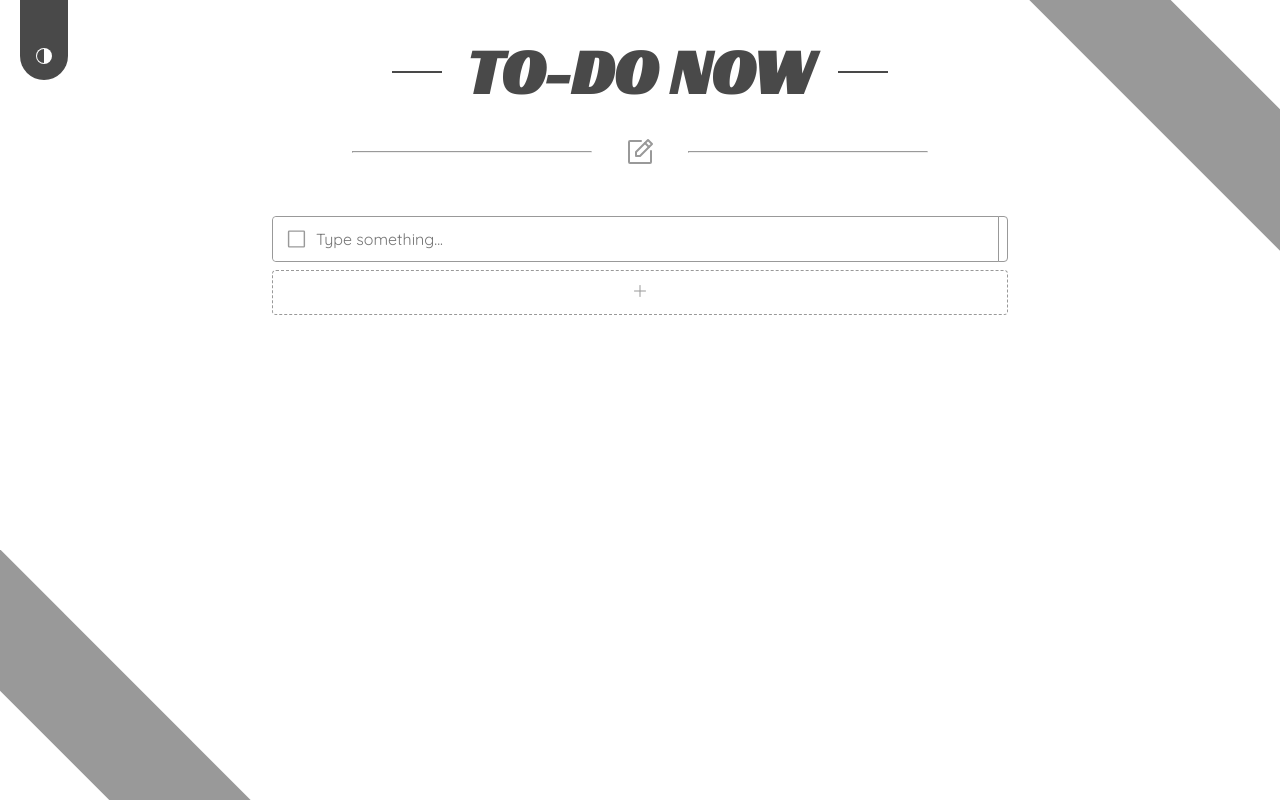
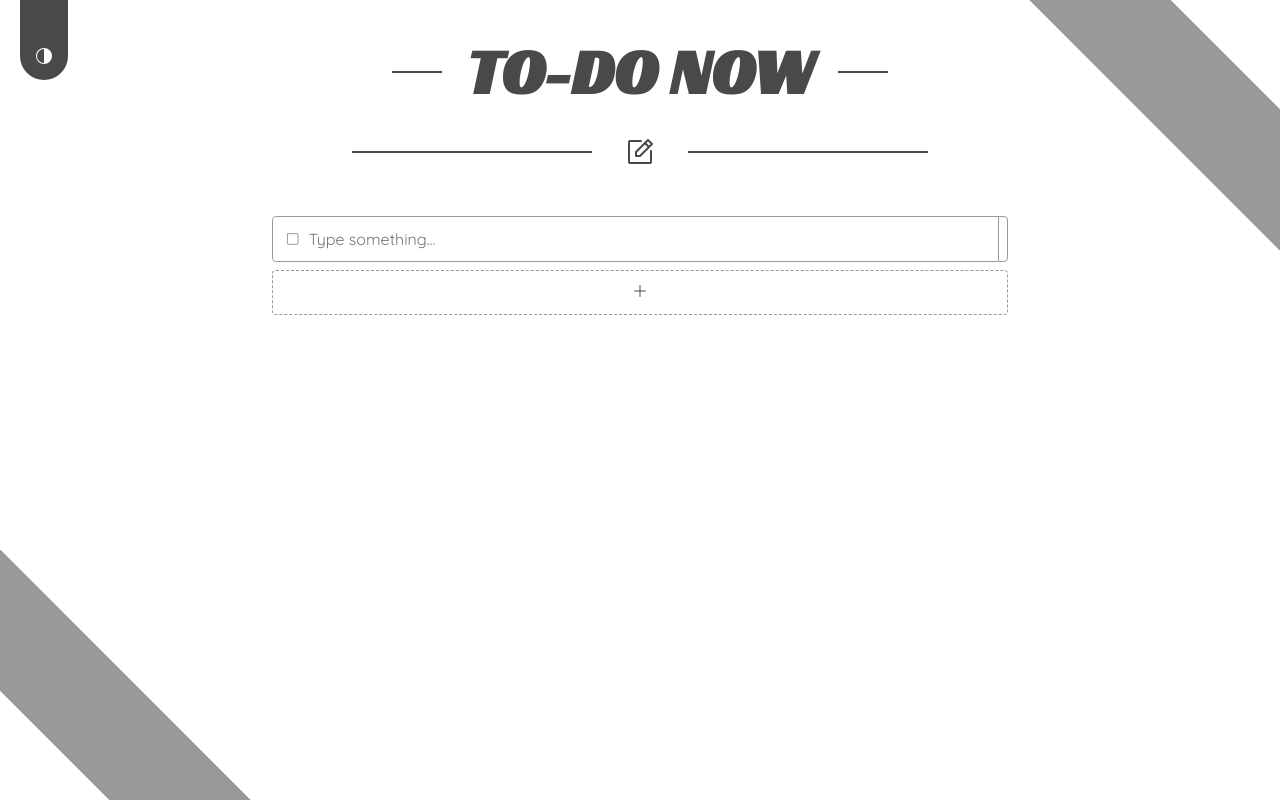
Before and after one commit to victormedeiros1/to-do-now, a React (Vite) app: page / in a window 1280 px wide. Both pictures are taken after a click on the button 640 px from the left and 238 px from the top of the page. Built offline with nearby package versions, Linux system fonts and the light colour scheme.

Commit message:
fix: icons with color classes

```diff
--- a/src/components/CreateTodo/index.jsx
+++ b/src/components/CreateTodo/index.jsx
@@ -8,7 +8,7 @@ const CreateTodo = () => {
 
   return (
     <ButtonCreateTodo onClick={() => dispatch(addTodo())}>
-      <Plus size={16} color="#999" />
+      <Plus className="plus-icon-color" size={16} />
     </ButtonCreateTodo>
   );
 };
--- a/src/components/CreateTodo/styles.jsx
+++ b/src/components/CreateTodo/styles.jsx
@@ -10,4 +10,8 @@ export const ButtonCreateTodo = styled('button', {
   '&:hover': {
     backgroundColor: 'rgba(0,0,0,0.03)',
   },
+
+  '.plus-icon-color': {
+    color: '$gray',
+  },
 });
--- a/src/components/Divider/index.jsx
+++ b/src/components/Divider/index.jsx
@@ -5,7 +5,7 @@ const Divider = () => {
   return (
     <DividerStyles>
       <Line />
-      <NotePencil size={32} color="#999" />
+      <NotePencil className="note-pencil-icon-color" size={32} />
       <Line />
     </DividerStyles>
   );
--- a/src/components/Divider/styles.jsx
+++ b/src/components/Divider/styles.jsx
@@ -7,8 +7,14 @@ export const DividerStyles = styled('div', {
   alignItems: 'center',
   gap: 32,
   margin: '$8 0',
+
+  '.note-pencil-icon-color': {
+    color: '$gray',
+  },
 });
 
 export const Line = styled('hr', {
   width: 'calc(100% - 70%)',
+  border: '1px solid $gray',
+  backgroundColor: '$gray',
 });
--- a/src/components/Todo/index.jsx
+++ b/src/components/Todo/index.jsx
@@ -1,4 +1,4 @@
-import { TodoStyles, Inputs, Checkbox, TextField, Delete, Bar, Label } from './styles';
+import { TodoStyles, Inputs, TextField, Delete, Bar } from './styles';
 import { useDispatch } from 'react-redux';
 import { useState } from 'react';
 import { deleteTodo, updateTodo } from '../../store/actions/todos';
@@ -26,13 +26,17 @@ const Todo = ({ id }) => {
     <TodoStyles>
       <Bar />
       <Delete onClick={handleDelete}>
-        <Trash size={20} color="#222" />
+        <Trash className="trash-icon-color" size={20} />
       </Delete>
       <Inputs>
         {isChecked ? (
-          <CheckSquare onClick={(e) => handleCheckbox(e)} size={24} color="#999" />
+          <CheckSquare
+            className="check-icon-color"
+            onClick={(e) => handleCheckbox(e)}
+            size={24}
+          />
         ) : (
-          <Square onClick={(e) => handleCheckbox(e)} size={24} color="#999" />
+          <Square className="check-icon-color" onClick={(e) => handleCheckbox(e)} />
         )}
 
         <TextField
--- a/src/components/Todo/styles.jsx
+++ b/src/components/Todo/styles.jsx
@@ -19,6 +19,10 @@ export const TodoStyles = styled('div', {
     outline: 0,
     boxShadow: '$todoShadow',
   },
+
+  '.trash-icon-color': {
+    color: '$light',
+  },
 });
 
 export const Inputs = styled('div', {
@@ -35,6 +39,10 @@ export const Inputs = styled('div', {
   svg: {
     cursor: 'pointer',
   },
+
+  '.check-icon-color': {
+    color: '$lightgray',
+  },
 });
 
 export const Label = styled('label', {
@@ -50,10 +58,10 @@ export const Checkbox = styled('input', {
 
 export const TextField = styled('input', {
   background: 'transparent',
+  border: 'none',
+  fontSize: '$16',
   color: '$lightgray',
   width: '100%',
-  fontSize: '$16',
-  border: 'none',
   padding: '$12 0',
 
   variants: {
@@ -81,7 +89,7 @@ export const Delete = styled('button', {
   right: 0,
 
   '&:hover': {
-    filter: 'invert(100%)',
+    backgroundColor: '$gray',
   },
 });
 
```
